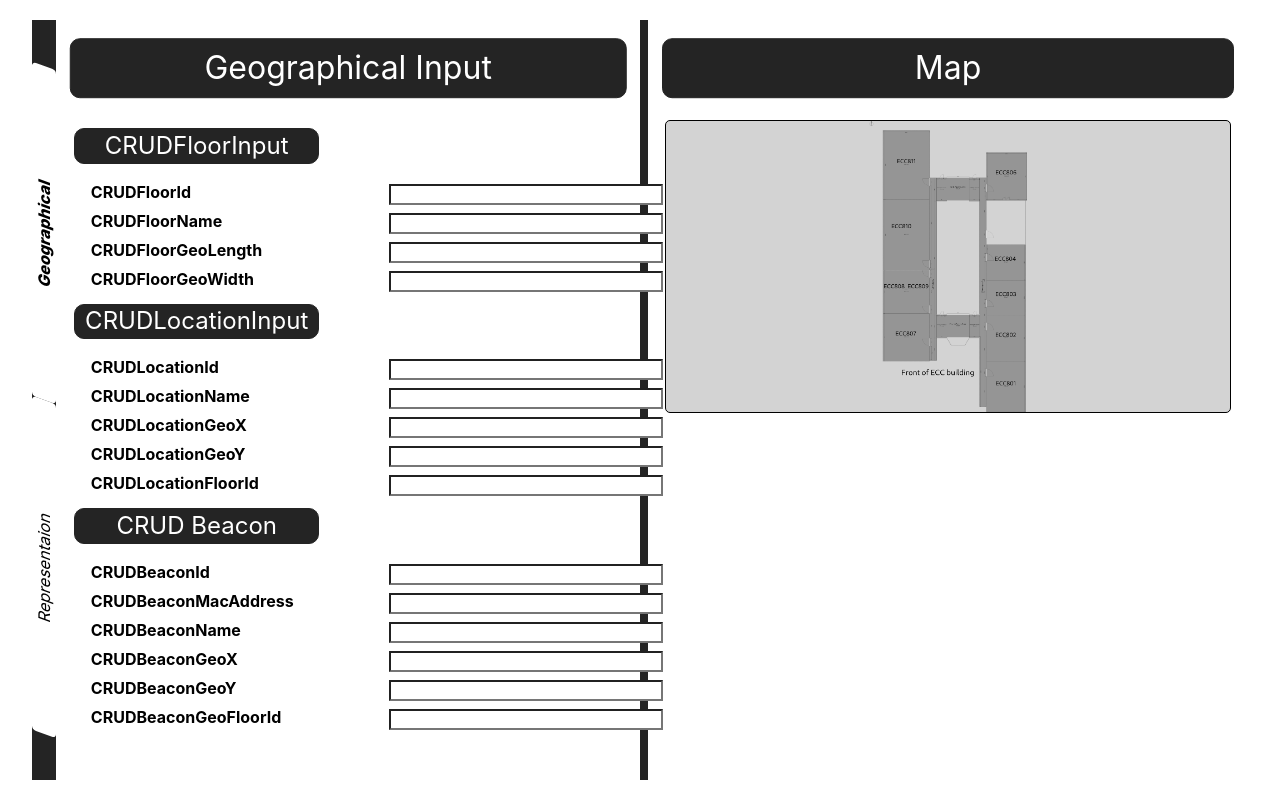
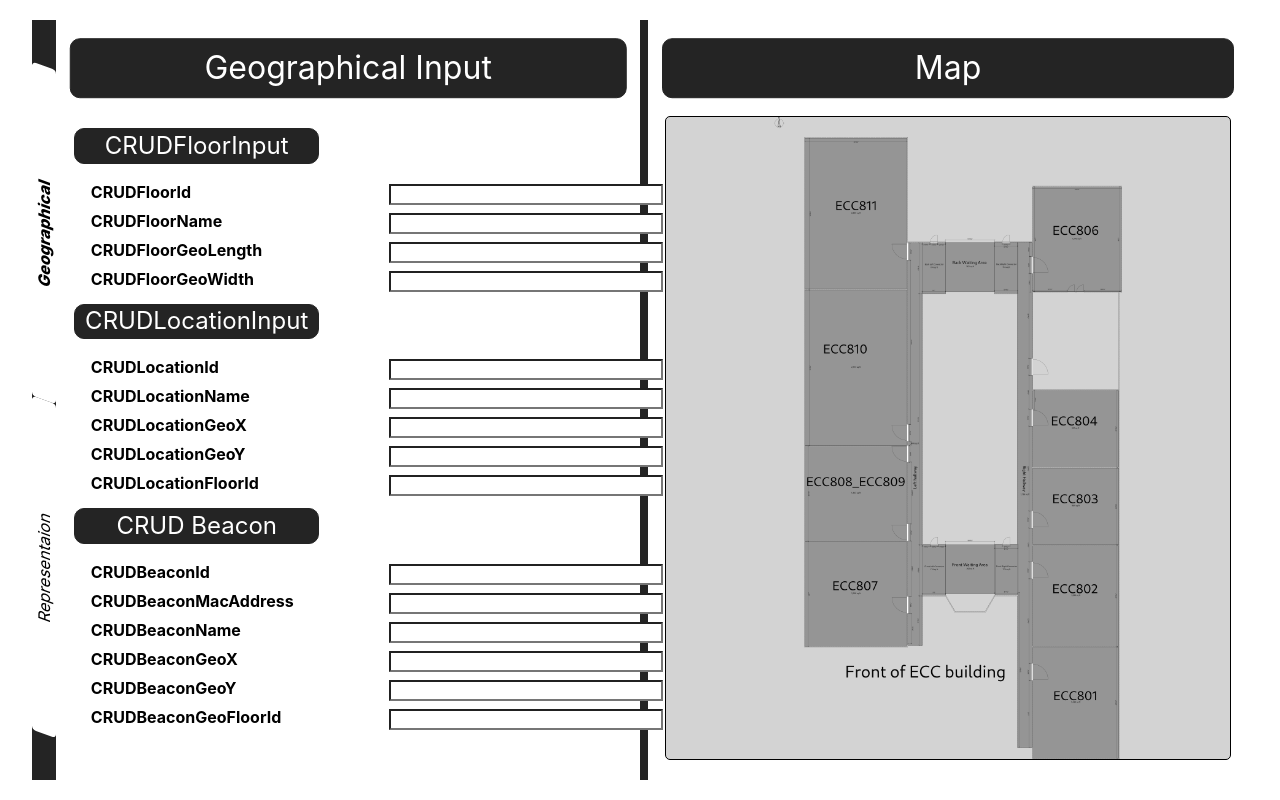
Before and after one commit to juntthanat/IPS_Config_Page, a React (Vite) app: page / in a window 1280 px wide. Built offline with nearby package versions, Linux system fonts and the light colour scheme.

Commit message:
feat: map resize

```diff
--- a/src/App.css
+++ b/src/App.css
@@ -27,14 +27,6 @@
   height: 100%;
   width: 96%;
 
-
-  /* display: none; */
-  background-color: white;
-}
-#main-config-page-representation-map-input{
-  height: 100%;
-  width: 50%;
-  border-left: 4px solid #242424;
   background-color: white;
 }
 #main-config-page-representation-input{
@@ -44,15 +36,18 @@
   display: none;
   background-color: white;
 }
+
 #main-config-page-map-input{
-  height: 55%;
-  width: 100%;
+  height: 100%;
+  width: 50%;
+  border-left: 4px solid #242424;
+  background-color: white;
 }
 #main-config-page-map-input-title{
-  height: 22%;
+  height: 10%;
   width: 100%;
 }
 #main-config-page-map-input-container{
-  height: 74%;
+  height: 90%;
   width: 100%;
 }
--- a/src/App.jsx
+++ b/src/App.jsx
@@ -7,7 +7,7 @@ import CRUDFloorInput from "./geographical/crud_floor/crud_floor_input";
 import CRUDLocationInput from "./geographical/crud_location/crud_location_input";
 import CRUDBeaconInput from "./geographical/crud_beacon/crud_beacon_input";
 import CRUDFloorPlanInput from "./representation/crud_floor_plan/crud_floor_plan_input";
-import MapInput from "./representation/map/map_input";
+import MapInput from "./map/map_input";
 
 function App() {
 
@@ -28,11 +28,9 @@ function App() {
           {CRUDFloorPlanInput()}
         </div>
       </div>
-      <div id="main-config-page-representation-map-input">
-        <div id="main-config-page-map-input">
+      <div id="main-config-page-map-input">
           <div id="main-config-page-map-input-title">{TitleHeader("Map")}</div>
           <div id="main-config-page-map-input-container">{MapInput()}</div>
-        </div>
       </div>
     </div>
   );
--- a/src/representation/map/map_input.jsx
+++ b/src/map/map_input.jsx
@@ -1,5 +1,5 @@
 import "./map_input.css";
-import map1 from "../../assets/map_1.png";
+import map1 from "../assets/map_1.png";
 
 export default function MapInput() {
   return (
--- a/src/navigation/input_navigation.jsx
+++ b/src/navigation/input_navigation.jsx
@@ -1,5 +1,4 @@
 import "./input_navigation.css";
-import { useState } from "react";
 
 export default function InputNavigation() {
   const geographicalInput = () => {
```
Also changed, not shown: src/map/map_input.css (renamed from src/representation/map/map_input.css).
